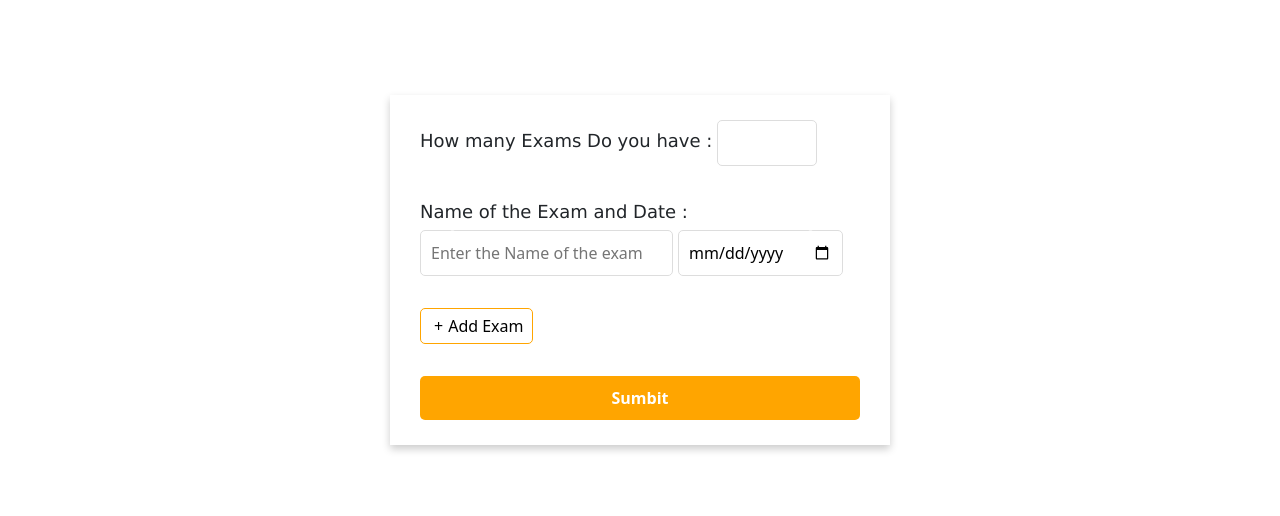
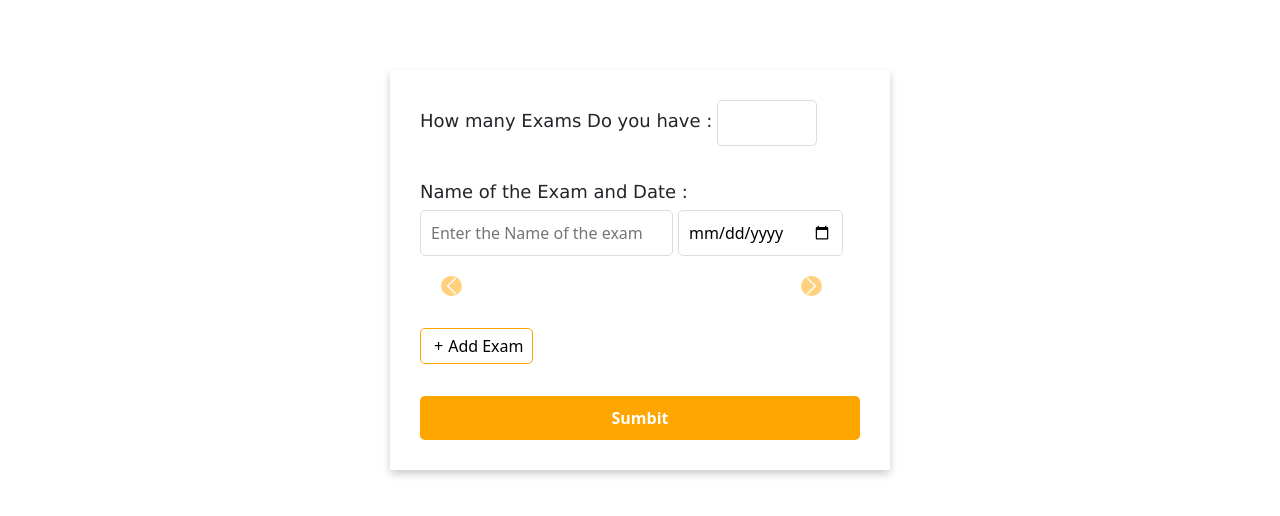
Before and after one commit to Pujari-Praveen/BrightEdu-, a React (Vite) app: page / in a window 1280 px wide. Shown: the part 200-716 px from the top of the page. Built offline with nearby package versions, Linux system fonts and the light colour scheme.

Commit message:
Add carousel for multiple exam name inputs

```diff
--- a/src/components/ScheduleForm.jsx
+++ b/src/components/ScheduleForm.jsx
@@ -14,7 +14,7 @@ const AddInputBtn = () => {
 
 const EachExamInput = () => {
   return (
-    <div className="Form-group Each-exam-inputs-container">
+    <div className="Form-group Each-exam-inputs-container carousel-item active">
       <label htmlFor="Exam-name-input" className="Exam-input-label">Name of the Exam and Date :</label>
       <div>
         <input type="text" className="Each-exam-input Exam-name-input" placeholder='Enter the Name of the exam' required />
@@ -26,18 +26,20 @@ const EachExamInput = () => {
 
 const ExamInputsCarousel = () => {
   return (
-    <div id="carouselExampleControls" class="carousel slide" data-bs-ride="carousel">
-      <div class="carousel-inner">
+    <div id="carousel" className="carousel slide" data-bs-ride="false" data-bs-touch="false" data-bs-interval="false">
+      <div className="carousel-inner">
         <EachExamInput />
       </div>
-      <button class="carousel-control-prev" type="button" data-bs-target="#carouselExampleControls" data-bs-slide="prev">
-        <span class="carousel-control-prev-icon" aria-hidden="true"></span>
-        <span class="visually-hidden">Previous</span>
-      </button>
-      <button class="carousel-control-next" type="button" data-bs-target="#carouselExampleControls" data-bs-slide="next">
-        <span class="carousel-control-next-icon" aria-hidden="true"></span>
-        <span class="visually-hidden">Next</span>
-      </button>
+      <div className="Next-Exam-input-navigation">
+        <button className="carousel-control-prev" type="button" data-bs-target="#carousel" data-bs-slide="prev">
+          <span className="carousel-control-prev-icon" aria-hidden="true"></span>
+          <span className="visually-hidden">Previous</span>
+        </button>
+        <button className="carousel-control-next" type="button" data-bs-target="#carousel" data-bs-slide="next">
+          <span className="carousel-control-next-icon" aria-hidden="true"></span>
+          <span className="visually-hidden">Next</span>
+        </button>
+      </div>
     </div>
   );
 };
--- a/src/styles/ScheduleForm.css
+++ b/src/styles/ScheduleForm.css
@@ -1,6 +1,6 @@
 .Schedule-input-form {
   max-width: 500px;
-  max-height: 350px;
+  max-height: 400px;
   padding: 30px;
   position: absolute;
   top: 0;
@@ -65,3 +65,35 @@
 .Add-input-btn span {
   padding: 5px;
 }
+
+.carousel-control-prev {
+  position: relative;
+}
+
+.carousel-control-next {
+  position: relative;
+}
+
+.carousel-control-next-icon {
+  width: 1.3rem;
+  height: 1.3rem;
+}
+
+.carousel-control-prev-icon {
+  width: 1.3rem;
+  height: 1.3rem;
+}
+
+.Next-Exam-input-navigation {
+  margin-top: 20px;
+  display: flex;
+  justify-content: space-between;
+  color: black;
+  width: 100%;
+}
+
+.carousel-control-prev-icon,
+.carousel-control-next-icon {
+  background-color: orange;
+  border-radius: 50%;
+}
```
